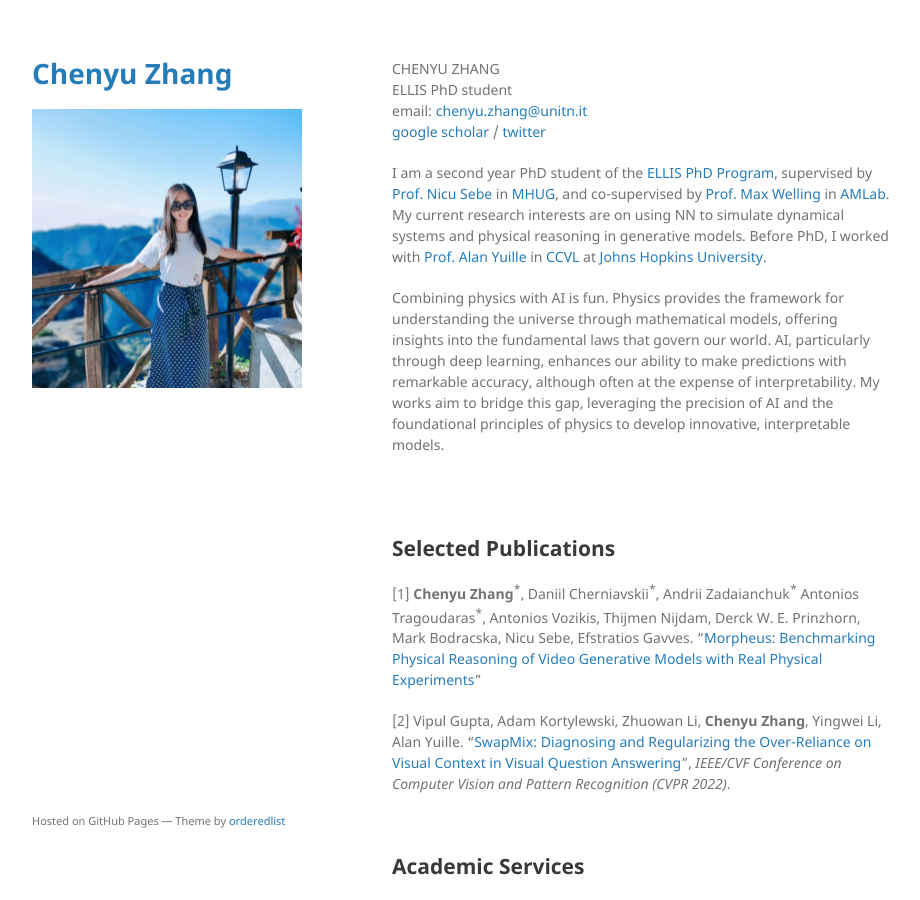
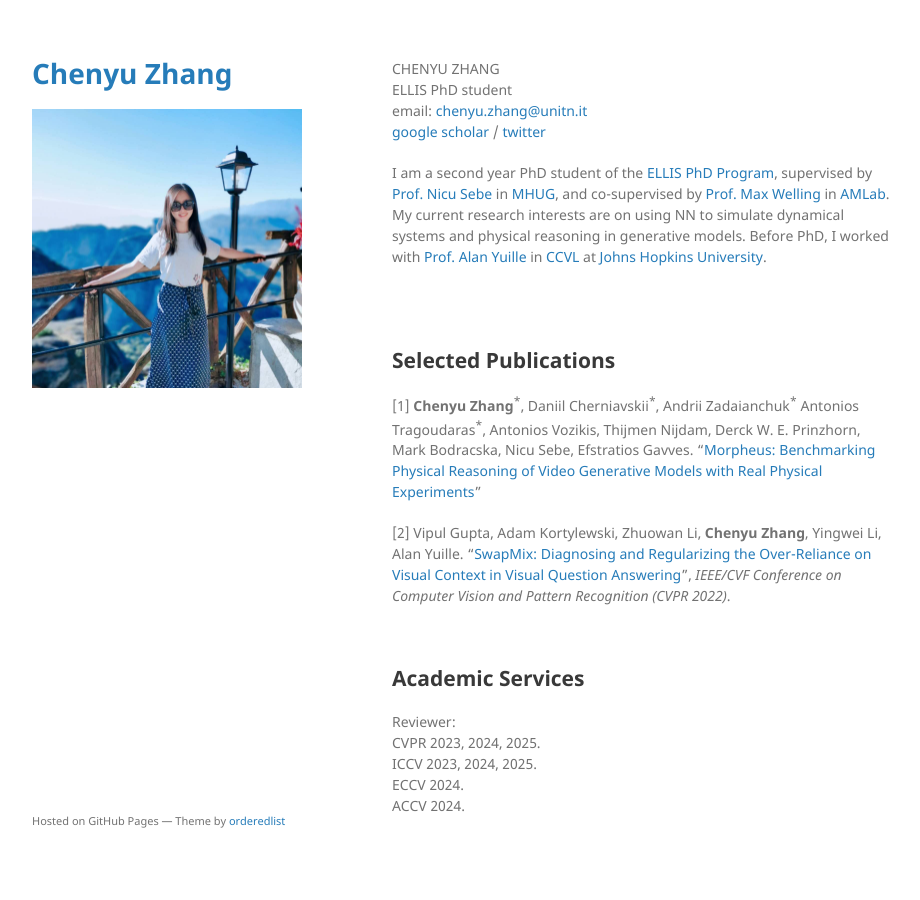
Before and after one commit to AngelicaZ/angelicaz.github.io, a Jekyll site: the page built from index.md, in a window 1280 px wide and 900 px high. Shown: the whole window, without its empty margins (178-1098 px from the left). Built offline with Jekyll 4.4.1, drawn with Linux system fonts in a browser that asks for light colours; our own code applies the rules of GitHub Pages for plain Markdown files; the repository's description, which GitHub fills in, is left out.

Commit message:
comment out the idealism words

```diff
--- a/index.md
+++ b/index.md
@@ -8,7 +8,7 @@ email: <chenyu.zhang@unitn.it><br>
 I am a second year PhD student of the [ELLIS PhD Program](https://ellis.eu/phd-postdoc), supervised by [Prof. Nicu Sebe](https://disi.unitn.it/~sebe/) in [MHUG](http://mhug.disi.unitn.it/#/), and
 co-supervised by [Prof. Max Welling](https://staff.fnwi.uva.nl/m.welling/) in [AMLab](https://amlab.science.uva.nl/). My current research interests are on using NN to simulate dynamical systems and physical reasoning in generative models. Before PhD, I worked with [Prof. Alan Yuille](https://www.cs.jhu.edu/~ayuille/) in [CCVL](https://ccvl.jhu.edu/) at [Johns Hopkins University](https://www.jhu.edu/).
 
-Combining physics with AI is fun. Physics provides the framework for understanding the universe through mathematical models, offering insights into the fundamental laws that govern our world. AI, particularly through deep learning, enhances our ability to make predictions with remarkable accuracy, although often at the expense of interpretability. My works aim to bridge this gap, leveraging the precision of AI and the foundational principles of physics to develop innovative, interpretable models.
+<!-- Combining physics with AI is fun. Physics provides the framework for understanding the universe through mathematical models, offering insights into the fundamental laws that govern our world. AI, particularly through deep learning, enhances our ability to make predictions with remarkable accuracy, although often at the expense of interpretability. My works aim to bridge this gap, leveraging the precision of AI and the foundational principles of physics to develop innovative, interpretable models. -->
 
 
 
```
